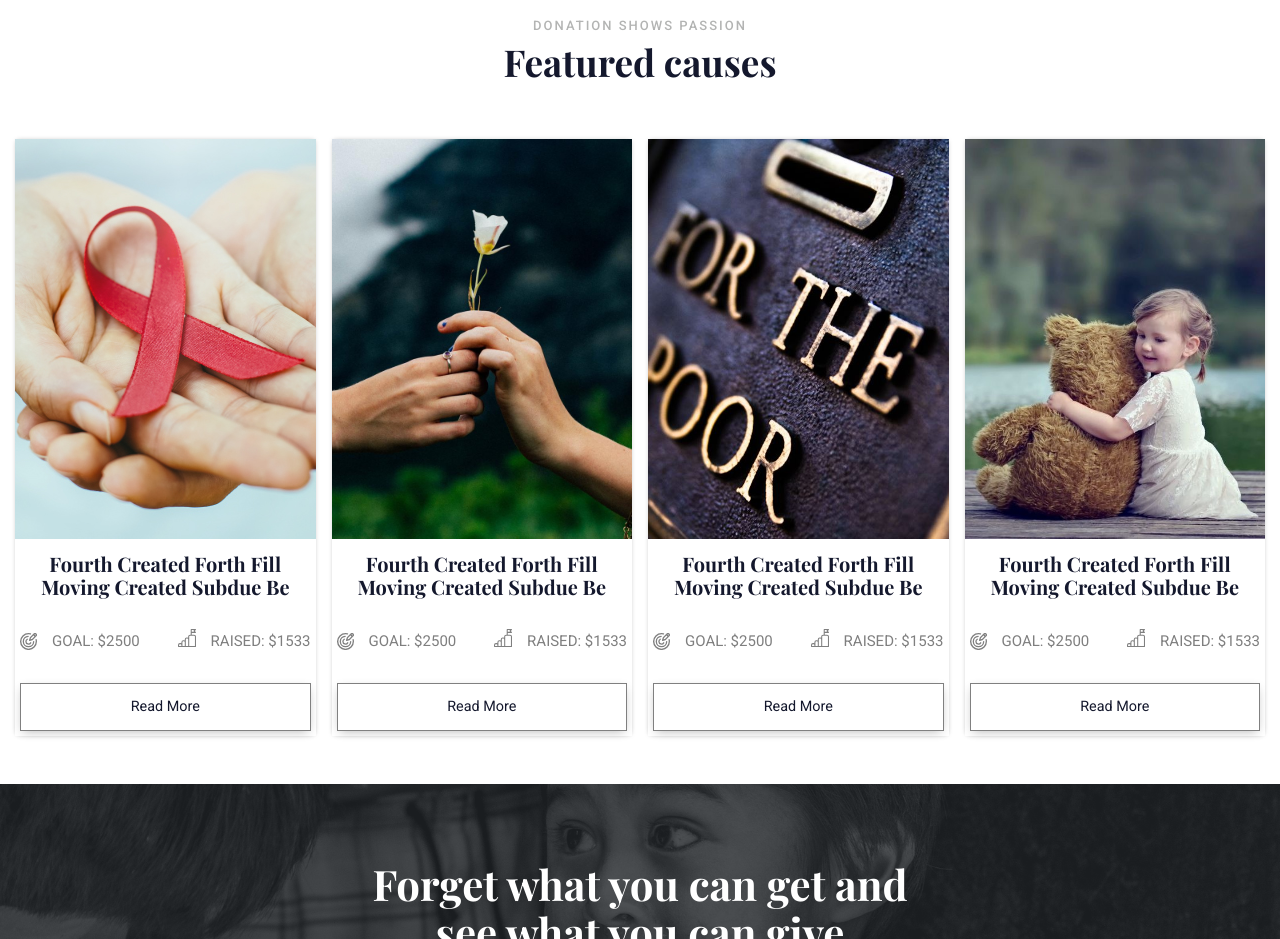
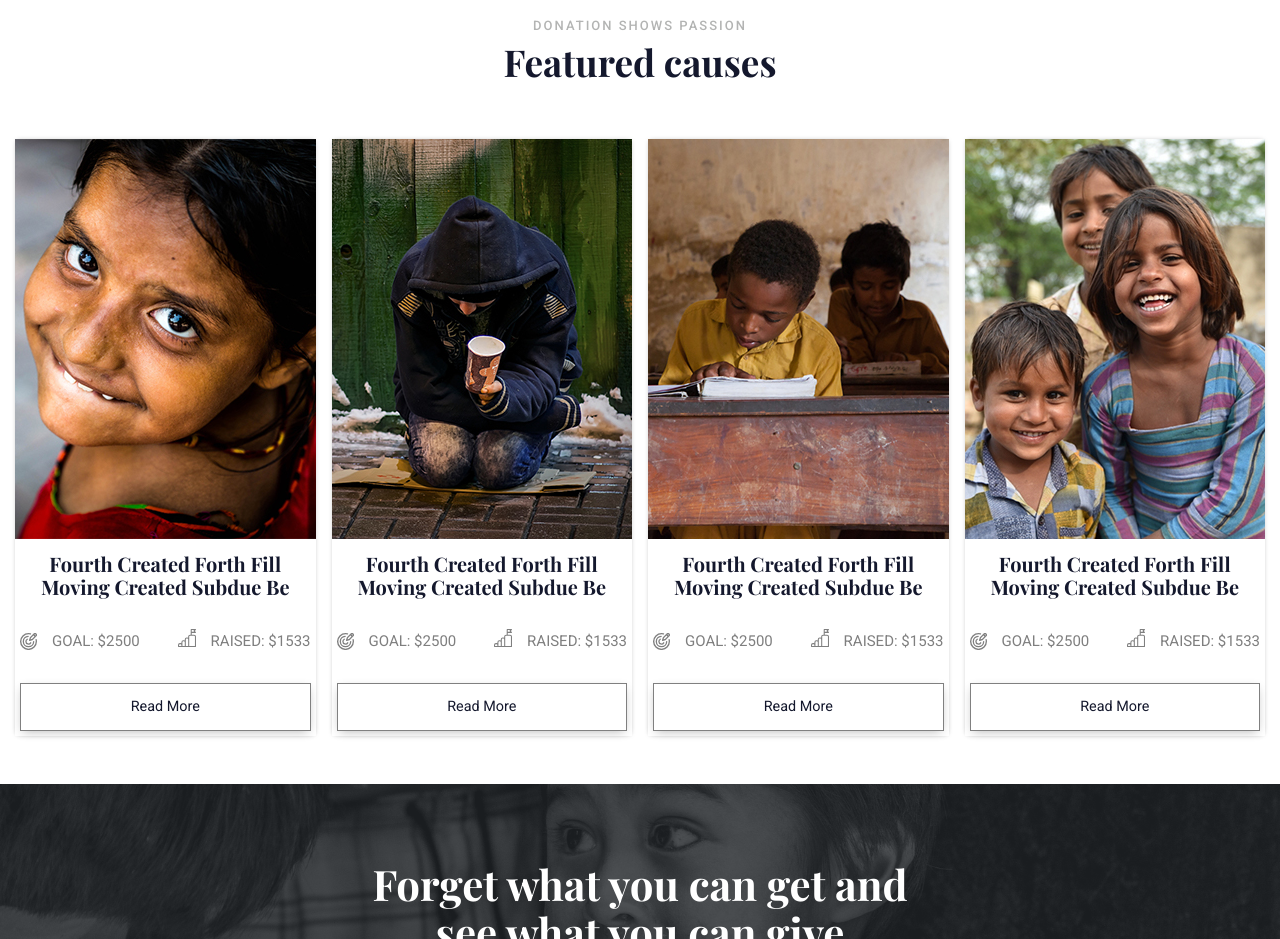
Before and after one commit to TheeWebMaster/Charity, a website: page app/index.html in a window 1280 px wide. Shown: the part 1880-2819 px from the top of the page. Drawn offline with nearby package versions, Linux system fonts and the light colour scheme; a web font is replaced by a local one.

Commit message:
responsive donation testimonials.

```diff
--- a/app/index.html
+++ b/app/index.html
@@ -134,7 +134,11 @@
       <div class="flex flex--justify-content-center flex--gap">
         <div class="testimonials testimonials--scale testimonials--increase-shadow">
           <div class="testimonials__image-wrapper">
-            <img class="lazyload testimonials__image" data-src="./assets/images/passion/hand.jpg" alt="hand">
+            <picture>
+              <source data-srcset="./assets/images/donations/smilingkid--medium.jpg" media="(min-width:750px)">
+              <source data-srcset="./assets/images/donations/smilingkid--small.jpg" media="(min-width:530px)">
+              <img class="lazyload testimonials__image" data-src="./assets/images/donations/smilingkid--smaller.jpg" alt="smiling kid on ca">
+            </picture>
           </div>
           <div class="testimonials__edge-touch">
             <h2 class="headline headline--black headline--small headline--margin-bottom-large ">Fourth Created Forth Fill Moving Created Subdue Be</h2>
@@ -149,7 +153,11 @@
         </div>
         <div class="testimonials testimonials--scale testimonials--increase-shadow">
           <div class="testimonials__image-wrapper">
-            <img class="lazyload testimonials__image" data-src="./assets/images/passion/flower-hand.jpg" alt="flower hand">
+            <picture>
+              <source data-srcset="./assets/images/donations/beggingman--medium.jpg" media="(min-width:750px)">
+              <source data-srcset="./assets/images/donations/beggingman--small.jpg" media="(min-width:530px)">
+              <img class="lazyload testimonials__image" data-src="./assets/images/donations/beggingman--smaller.jpg" alt="beggin man on the street">
+            </picture>
           </div>
           <div class="testimonials__edge-touch">
             <h2 class="headline headline--black headline--small headline--margin-bottom-large ">Fourth Created Forth Fill Moving Created Subdue Be</h2>
@@ -164,7 +172,11 @@
         </div>
         <div class="testimonials testimonials--scale testimonials--increase-shadow">
           <div class="testimonials__image-wrapper">
-            <img class="lazyload testimonials__image" data-src="./assets/images/passion/money-box.jpg" alt="money box: for the poor">
+            <picture>
+              <source data-srcset="./assets/images/donations/stydingkid--medium.jpg" media="(min-width:750px)">
+              <source data-srcset="./assets/images/donations/stydingkid--small.jpg" media="(min-width:530px)">
+              <img class="lazyload testimonials__image" data-src="./assets/images/donations/stydingkid--smaller.jpg" alt="kid in the clas writing on a book">
+            </picture>
           </div>
           <div class="testimonials__edge-touch">
             <h2 class="headline headline--black headline--small headline--margin-bottom-large ">Fourth Created Forth Fill Moving Created Subdue Be</h2>
@@ -179,7 +191,11 @@
         </div>
         <div class="testimonials testimonials--scale testimonials--bottom-shadow testimonials--increase-shadow">
           <div class="testimonials__image-wrapper">
-            <img class="lazyload testimonials__image" data-src="./assets/images/kid-with-a-pet.jpg" alt="money box: for the poor">
+            <picture>
+              <source data-srcset="./assets/images/donations/groupofjoyfulkid--medium.jpg" media="(min-width:750px)">
+              <source data-srcset="./assets/images/donations/groupofjoyfulkid--small.jpg" media="(min-width:530px)">
+              <img class="lazyload testimonials__image" data-src="./assets/images/donations/groupofjoyfulkid--smaller.jpg" alt="a group of joyful kids smiling on camera">
+            </picture>
           </div>
           <div class="testimonials__edge-touch">
             <h2 class="headline headline--black headline--small headline--margin-bottom-large">Fourth Created Forth Fill Moving Created Subdue Be</h2>
```
Also changed, not shown: app/assets/images/donations/beggingman--medium.jpg (added), app/assets/images/donations/beggingman--small.jpg (added), app/assets/images/donations/beggingman--smaller.jpg (added), app/assets/images/donations/groupofjoyfulkid--medium.jpg (added), app/assets/images/donations/groupofjoyfulkid--small.jpg (added), app/assets/images/donations/groupofjoyfulkid--smaller.jpg (added), app/assets/images/donations/smilingkid--medium.jpg (added), app/assets/images/donations/smilingkid--small.jpg (added), app/assets/images/donations/smilingkid--smaller.jpg (added), app/assets/images/donations/stydingkid--medium.jpg (added), app/assets/images/donations/stydingkid--small.jpg (added), app/assets/images/donations/stydingkid--smaller.jpg (added), app/assets/images/passion/flower-hand.jpg (deleted), app/assets/images/passion/hand.jpg (deleted), 1 more files.
